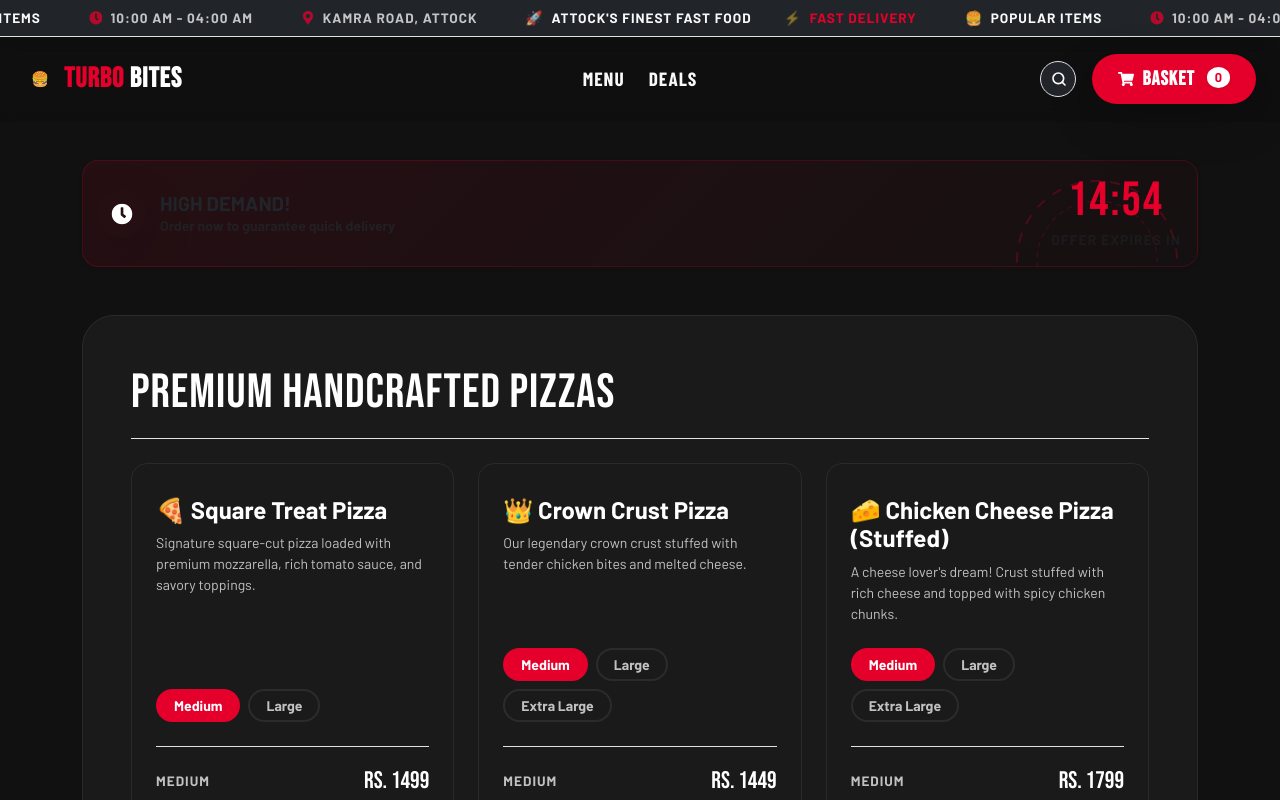
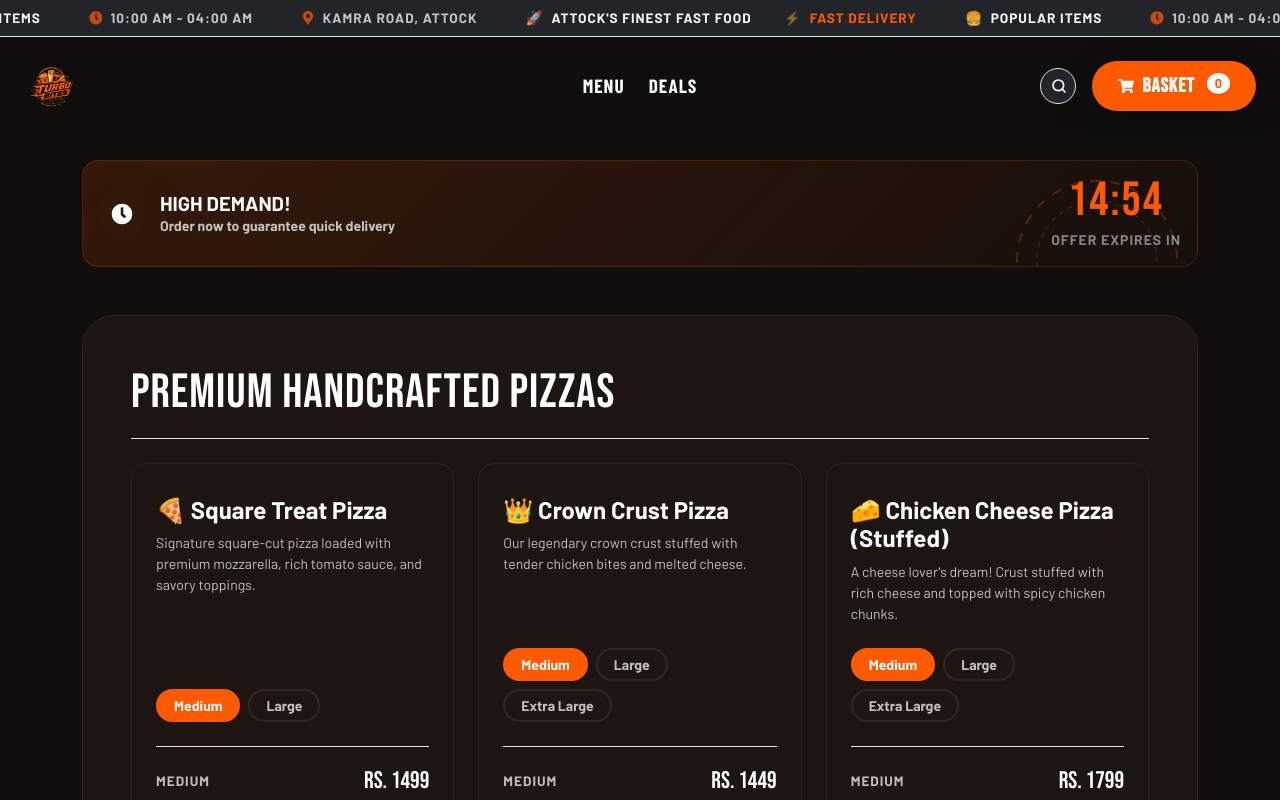
Before and after one commit to socialahmro-cmd/-TURBO-BITES, a Next.js app: page / in a window 1280 px wide. Shown: the top 800 px of the page. Built offline with nearby package versions, Linux system fonts and the light colour scheme; a web font is replaced by a local one.

Commit message:
Update logo, favicon, SEO metadata and color palette

```diff
--- a/app/globals.scss
+++ b/app/globals.scss
@@ -1,15 +1,15 @@
 @import "bootstrap/scss/bootstrap";
 
 :root {
-  /* Crisp Dark Theme (International Standard) */
-  --bs-primary: #E4002B;     /* Turbo Red (KFC Style) */
-  --bs-secondary: #F8F9FA;   /* Light Gray */
-  --bs-dark: #111111;        /* Midnight Slate */
-  --bs-body-bg: #111111;
+  /* Turbo Orange Theme */
+  --bs-primary: #FF5A00;     /* Turbo Orange */
+  --bs-secondary: #FFB800;   /* Golden Yellow */
+  --bs-dark: #120e0c;        /* Warm Midnight Slate */
+  --bs-body-bg: #120e0c;
   --bs-body-color: #F8F9FA;
 
-  --card-bg: #1A1A1A;        /* Solid Charcoal */
-  --card-border: #2A2A2A;    /* Sharp Border */
+  --card-bg: #1c1511;        /* Solid Warm Charcoal */
+  --card-border: #30231d;    /* Sharp Warm Border */
 }
 
 body {
--- a/app/layout.tsx
+++ b/app/layout.tsx
@@ -10,6 +10,11 @@
   title: "Turbo Bites | Attock's Finest Fast Food",
   description: "Experience flavor at max speed! Crave-worthy fast food prepared fresh every single night. Order Pizza, Burgers, Wraps, Fries, and more in Attock.",
   keywords: "fast food, pizza, burger, attock, delivery, turbo bites",
+  icons: {
+    icon: "/turbo-bites-logo.svg",
+    shortcut: "/turbo-bites-logo.svg",
+    apple: "/turbo-bites-logo.svg",
+  },
   openGraph: {
     title: "Turbo Bites | Attock's Finest Fast Food",
     description: "Experience flavor at max speed! Crave-worthy fast food prepared fresh every single night.",
@@ -17,6 +22,20 @@
     siteName: "Turbo Bites",
     locale: "en_US",
     type: "website",
+    images: [
+      {
+        url: "/turbo-bites-logo.svg",
+        width: 1200,
+        height: 630,
+        alt: "Turbo Bites Logo",
+      },
+    ],
+  },
+  twitter: {
+    card: "summary_large_image",
+    title: "Turbo Bites | Attock's Finest Fast Food",
+    description: "Experience flavor at max speed! Crave-worthy fast food prepared fresh every single night.",
+    images: ["/turbo-bites-logo.svg"],
   },
 };
 
@@ -30,6 +49,7 @@
     "@type": "Restaurant",
     "name": "Turbo Bites",
     "description": "Experience flavor at max speed! Crave-worthy fast food prepared fresh every single night.",
+    "image": "https://turbo-bites.netlify.app/turbo-bites-logo.svg",
     "address": {
       "@type": "PostalAddress",
       "streetAddress": "Kamra Road",
--- a/app/page.tsx
+++ b/app/page.tsx
@@ -301,11 +301,8 @@
                 <button className="btn btn-link text-light d-lg-none p-0 me-1 border-0 shadow-none" onClick={() => setIsMobileMenuOpen(!isMobileMenuOpen)}>
                    <FaBars className="fs-4" />
                 </button>
-                <a className="navbar-brand font-bebas fs-3 fs-md-2 m-0 d-flex align-items-center gap-1 gap-md-2" href="#" onClick={(e) => { e.preventDefault(); window.scrollTo({ top: 0, behavior: 'smooth' }); }}>
-                  <div className="bg-ember text-white rounded-circle d-flex align-items-center justify-content-center" style={{ width: '32px', height: '32px', fontSize: '0.9rem' }}>🍔</div>
-                  <span className="fw-bold tracking-wide" style={{ letterSpacing: '1px' }}>
-                     <span className="text-ember">TURBO</span> <span className="text-white">BITES</span>
-                  </span>
+                <a className="navbar-brand m-0" href="#" onClick={(e) => { e.preventDefault(); window.scrollTo({ top: 0, behavior: 'smooth' }); }}>
+                  <img src="/turbo-bites-logo.svg" alt="Turbo Bites Fast Food" style={{ height: '55px', objectFit: 'contain' }} />
                 </a>
              </div>
 
@@ -542,7 +539,7 @@
             initial={{ opacity: 0, y: -20 }}
             animate={{ opacity: 1, y: 0 }}
             className="rounded-4 p-3 mb-5 shadow-sm d-flex flex-column flex-md-row align-items-center justify-content-between gap-3 position-relative overflow-hidden"
-            style={{ background: 'linear-gradient(135deg, rgba(228,0,43,0.1) 0%, rgba(228,0,43,0.02) 100%)', border: '1px solid rgba(228,0,43,0.2)' }}
+            style={{ background: 'linear-gradient(135deg, rgba(255,90,0,0.15) 0%, rgba(255,90,0,0.02) 100%)', border: '1px solid rgba(255,90,0,0.2)' }}
          >
             {/* Animated background SVG effect */}
             <motion.svg className="position-absolute top-0 end-0 opacity-25" width="200" height="200" viewBox="0 0 200 200" fill="none" animate={{ rotate: 360 }} transition={{ duration: 50, repeat: Infinity, ease: "linear" }} style={{ pointerEvents: 'none', right: '-50px', top: '-50px' }}>
@@ -560,8 +557,8 @@
                   <FaClock className="fs-5" />
                </motion.div>
                <div>
-                  <h5 className="font-barlow fw-bold text-dark mb-0 text-uppercase">High Demand!</h5>
-                  <p className="text-muted small mb-0 fw-bold">Order now to guarantee quick delivery</p>
+                  <h5 className="font-barlow fw-bold text-light mb-0 text-uppercase">High Demand!</h5>
+                  <p className="text-light opacity-75 small mb-0 fw-bold">Order now to guarantee quick delivery</p>
                </div>
             </div>
 
@@ -569,7 +566,7 @@
                <div className="font-bebas text-ember display-5 lh-1 mb-1" style={{ letterSpacing: '2px' }}>
                   {Math.floor(fomoSeconds / 60).toString().padStart(2, '0')}:{(fomoSeconds % 60).toString().padStart(2, '0')}
                </div>
-               <div className="text-uppercase fw-bold small text-dark opacity-50" style={{ letterSpacing: '1px' }}>Offer Expires In</div>
+               <div className="text-uppercase fw-bold small text-light opacity-50" style={{ letterSpacing: '1px' }}>Offer Expires In</div>
             </div>
          </motion.div>
 
```
Also changed, not shown: public/images/turbo-bites-logo.svg (added), public/turbo-bites-logo.svg (added).
